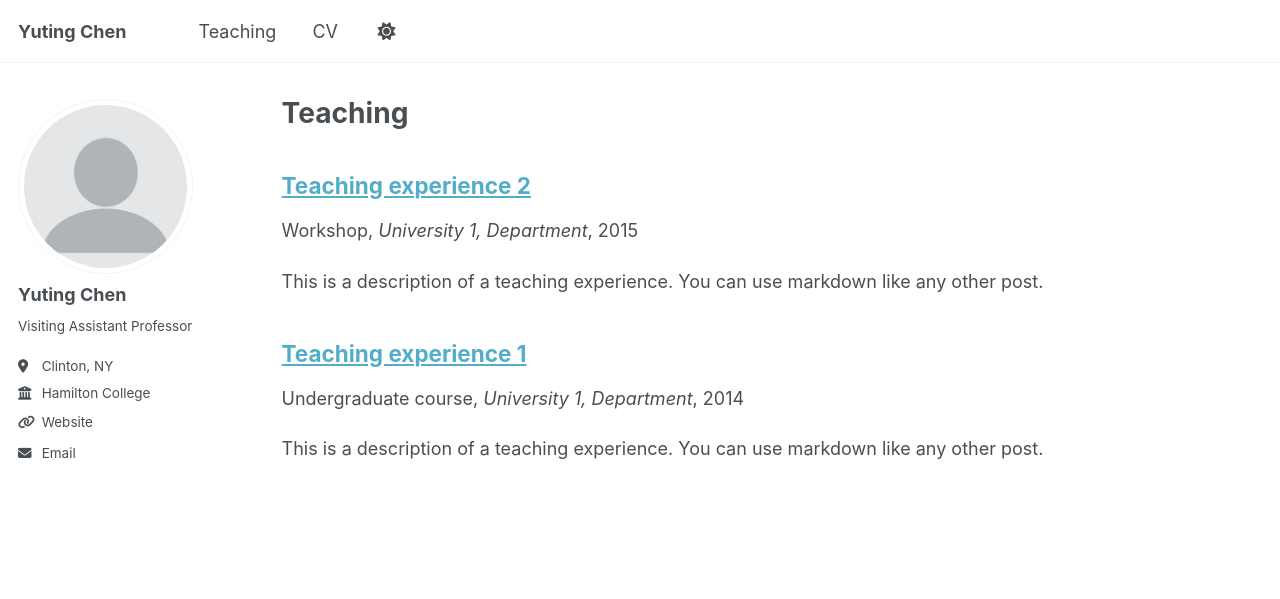
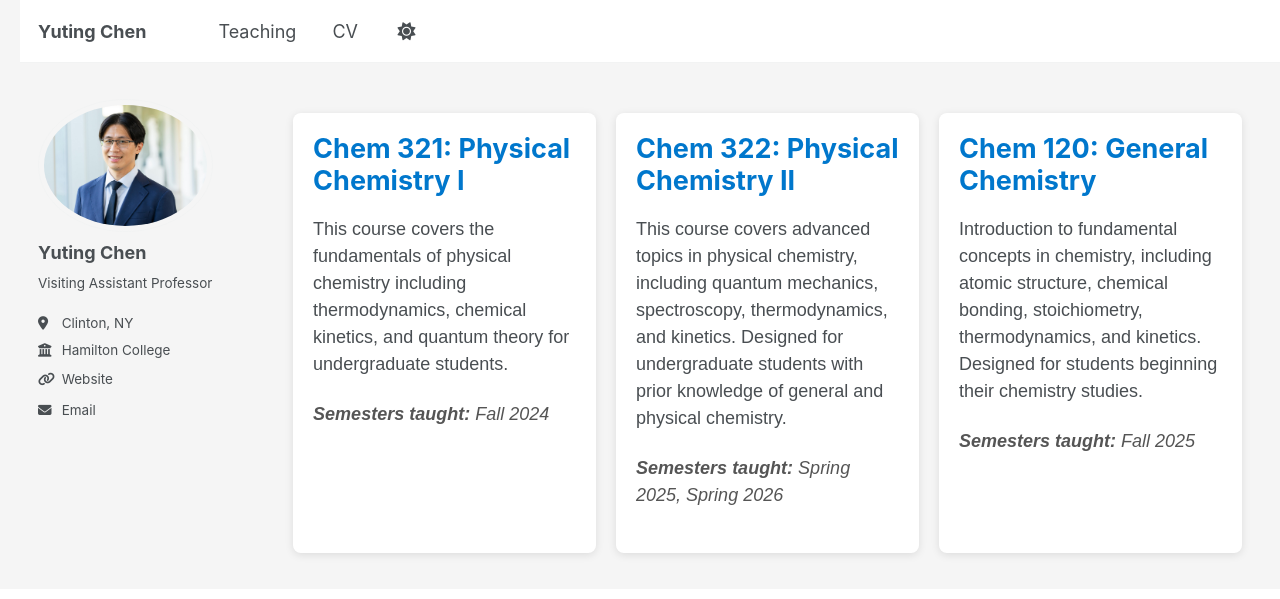
Before and after one commit to ychen428/ychen428.github.io, a Jekyll site: the page built from _pages/teaching.html, in a window 1280 px wide. Shown: the top 599 px of the page. Built offline with Jekyll 4.4.1, drawn with Linux system fonts in a browser that asks for light colours; a script bundle is joined from its source files by our own code; library files that are not in the unit come from our copies.

Commit message:
update teaching

```diff
--- a/_config.yml
+++ b/_config.yml
@@ -23,13 +23,13 @@ repository               : "ychen428.github.io"
 #               Additional customization can be done by editing /_includes/author-profile.html
 author:
   # Biographic information
-  avatar           : "profile.png"
+  avatar           : "profile.jpg"
   name             : "Yuting Chen"
-  pronouns         : # example: "she/her"
+  # pronouns         : "he/his"
   bio              : "Visiting Assistant Professor"
   location         : "Clinton, NY"
   employer         : "Hamilton College"
-  uri              : "https://cal.com/yuting-hamilton"
+  uri              : "https://ychen428.github.io"
   email            : "ychen5@hamilton.edu"
 
   # Academic websites
--- a/_data/navigation.yml
+++ b/_data/navigation.yml
@@ -24,7 +24,7 @@ main:
   #   url: /year-archive/
 
   - title: "CV"
-    url: /cv/
+    url: /files/yuting_chen_cv.pdf
 
   # - title: "CV"
   #   url: /cv-json/
--- a/_pages/teaching.html
+++ b/_pages/teaching.html
@@ -1,12 +1,99 @@
 ---
 layout: archive
-title: "Teaching"
+title:
 permalink: /teaching/
 author_profile: true
 ---
+<!DOCTYPE html>
+<html lang="en">
+<head>
+  <meta charset="UTF-8">
+  <meta name="viewport" content="width=device-width, initial-scale=1.0">
+  <style>
+    body {
+      font-family: Arial, sans-serif;
+      background: #f5f5f5;
+      margin: 0;
+      padding: 20px;
+    }
 
-{% include base_path %}
+    .courses {
+      display: flex;
+      flex-wrap: wrap;
+      gap: 20px;
+    }
 
-{% for post in site.teaching reversed %}
-  {% include archive-single.html %}
-{% endfor %}
+    .course-card {
+      background: #fff;
+      border-radius: 8px;
+      padding: 20px;
+      box-shadow: 0 2px 8px rgba(0,0,0,0.1);
+      flex: 1 1 300px; /* Responsive width */
+      max-width: 400px;
+    }
+
+    .course-card h2 {
+      margin-top: 0;
+      font-size: 1.5em;
+    }
+
+    .course-card a {
+      text-decoration: none;
+      color: #0077cc;
+    }
+
+    .course-card a:hover {
+      text-decoration: underline;
+    }
+
+    .course-meta {
+      font-style: italic;
+      margin-top: 10px;
+      color: #555;
+    }
+  </style>
+</head>
+<body>
+
+  <div class="courses">
+
+    <div class="course-card">
+      <h2>
+        <a href="https://ychen428.github.io/chem321/" target="_blank" rel="noopener">
+          Chem 321: Physical Chemistry I
+        </a>
+      </h2>
+      <p>
+        This course covers the fundamentals of physical chemistry including thermodynamics, chemical kinetics, and quantum theory for undergraduate students.
+      </p>
+      <p class="course-meta"><strong>Semesters taught:</strong> Fall 2024</p>
+    </div>
+
+    <div class="course-card">
+      <h2>
+        <a href="https://ychen428.github.io/chem322/" target="_blank" rel="noopener">
+          Chem 322: Physical Chemistry II
+        </a>
+      </h2>
+      <p>
+        This course covers advanced topics in physical chemistry, including quantum mechanics, spectroscopy, thermodynamics, and kinetics. Designed for undergraduate students with prior knowledge of general and physical chemistry.
+      </p>
+      <p class="course-meta"><strong>Semesters taught:</strong> Spring 2025, Spring 2026</p>
+    </div>
+
+    <div class="course-card">
+      <h2>
+        <a href="https://ychen428.github.io/chem120/" target="_blank" rel="noopener">
+          Chem 120: General Chemistry
+        </a>
+      </h2>
+      <p>
+        Introduction to fundamental concepts in chemistry, including atomic structure, chemical bonding, stoichiometry, thermodynamics, and kinetics. Designed for students beginning their chemistry studies.
+      </p>
+      <p class="course-meta"><strong>Semesters taught:</strong> Fall 2025</p>
+    </div>
+
+  </div>
+
+</body>
+</html>
```
Also changed, not shown: files/bibtex1.bib (deleted, +0 -10 lines), images/profile.jpg (added), 7 other files.
